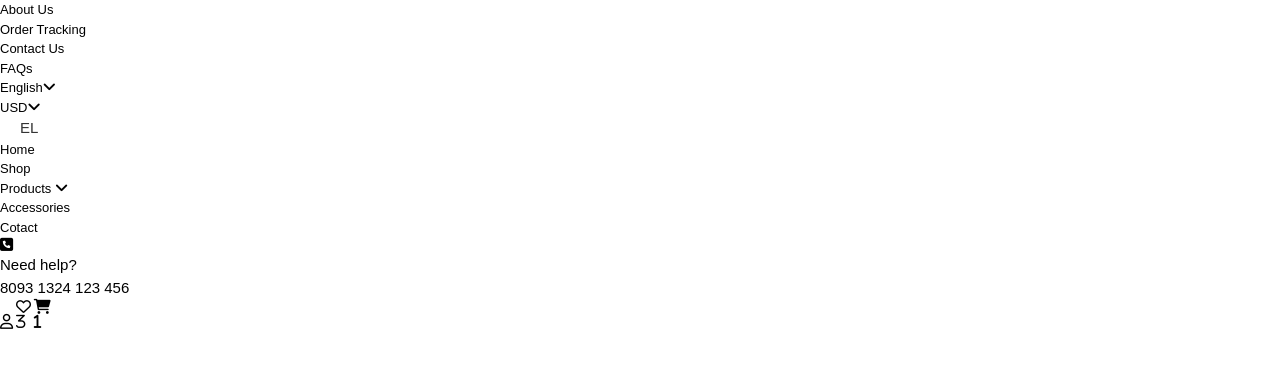
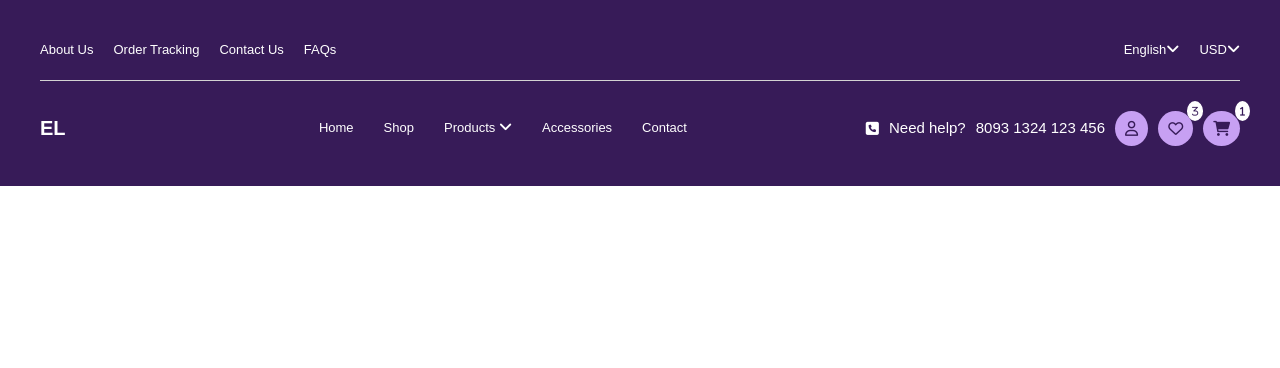
Before and after one commit to IfeanyiNwachukwu/navbar_Grids, a plain HTML site: page index.html in a window 1280 px wide. Drawn offline with Linux system fonts and the light colour scheme.

Commit message:
project complete

```diff
--- a/css/style.css
+++ b/css/style.css
@@ -0,0 +1,91 @@
+.nav{
+    display: grid;
+    grid-template-rows: repeat(2,min-content);
+    gap: 3rem;
+
+    padding: 4rem;
+    background-color: #371b58;
+    color: white;
+}
+
+.nav section:first-child{
+    display: grid;
+    grid-template-columns: min-content 1fr min-content;
+    gap: 2rem;
+
+    border-bottom: 1px solid lightgray;
+    padding-bottom: 2rem;
+
+}
+.nav__links{
+    grid-column: 1 / 2;
+
+    display: grid;
+    grid-template-columns: repeat(4, max-content);
+    gap: 2rem;
+
+}
+
+.nav__meta{
+    grid-column: 3 / -1;
+
+    display: grid;
+    grid-template-columns: repeat(2, max-content);
+    gap: 2rem;
+}
+
+.nav section:last-child{
+    display: grid;
+    grid-template-columns: 10rem repeat(2, max-content);
+    justify-content: space-between;
+    align-items: center;
+    gap: 2rem;
+
+}
+
+.nav__logo{
+    color: white;
+    font-size: 2rem;
+    font-weight: 900;
+    padding: 0;
+}
+
+.nav__categories
+{
+    display: grid;
+    grid-template-columns: repeat(5, max-content);
+    gap: 3rem;
+}
+
+.nav__contact{
+    display: grid;
+    grid-template-columns: repeat(6, max-content);
+    align-items: center;
+    gap: 1rem;
+}
+
+.fa-user,
+.fa-heart,
+.fa-cart-shopping{
+    padding: 1rem;
+    background-color: #c7a0f3;
+    border-radius: 50%;
+    color: #371b58;
+}
+
+.fa-heart,
+.fa-cart-shopping{
+    position: relative;
+}
+
+.fa-heart .heart,
+.fa-cart-shopping .cart{
+    position: absolute;
+    top: -1rem;
+    right: -1rem;
+    color: #371b58;
+    font-size: 1rem;
+    padding: 0.5rem;
+    border-radius: 50%;
+    background-color: white;
+}
--- a/index.html
+++ b/index.html
@@ -33,12 +33,12 @@
 
         <section>
             <a href="#" class="nav__logo">EL</a>
-            <ul class="nav_categories">
+            <ul class="nav__categories">
                 <li>Home</li>
                 <li>Shop</li>
                 <li>Products <i class="fa-solid fa-angle-down"></i></li>
                 <li>Accessories</li>
-                <li>Cotact</li>
+                <li>Contact</li>
             </ul>
 
             <div class="nav__contact">
```
